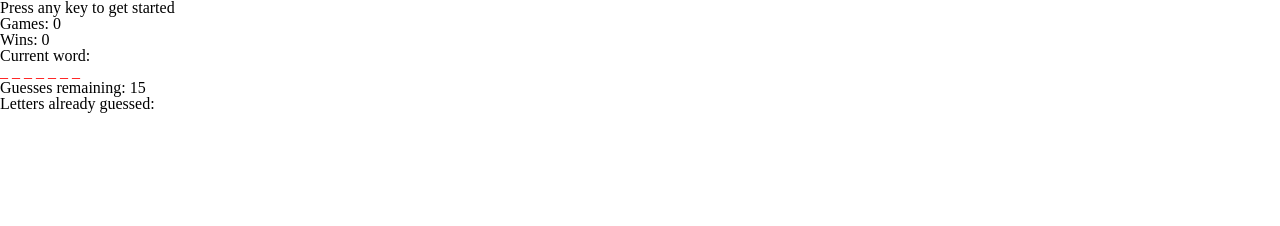
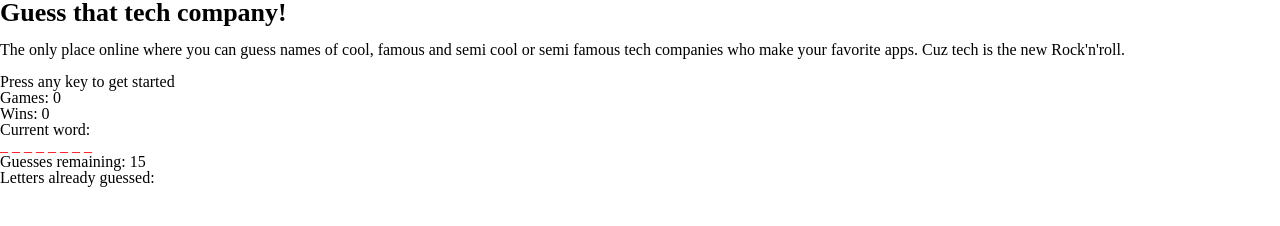
Before and after one commit to talisaar/Hangman-Game, a plain HTML site: page index.html in a window 1280 px wide. Drawn offline with Linux system fonts and the light colour scheme.

Commit message:
created topic of tech companies

```diff
--- a/assets/css/style.css
+++ b/assets/css/style.css
@@ -1,4 +1,8 @@
-p {
+
+
+h1 {
+	font-size: 26px;
+	font-weight: bold;
 }
 
 
--- a/assets/javascript/game.js
+++ b/assets/javascript/game.js
@@ -15,7 +15,7 @@ console.log("newturn");
 
 // <!-- An array of words -->
 
-var wordbank = ['poop', 'scandal', 'miggs', 'encyclopedia'];
+var wordbank = ['uber', 'facebook', 'whatsapp', 'google',  'zenefits',  'pandora', 'twitter', 'pinterest', 'mailchimp', 'whisper', 'doordash', 'slack'];
 var numlettersReplaced = 0;
 var failedAttempts = 0;
 var alreadyTriedandfailed = [];
--- a/index.html
+++ b/index.html
@@ -10,6 +10,11 @@
   </head>
 
   <body>
+
+<h1> Guess that tech company!</h1></br>
+
+<p><h3> The only place online where you can guess names of cool, famous and semi cool or semi famous tech companies who make your favorite apps. Cuz tech is the new Rock'n'roll.</h3></p></br>
+
 
 <p>Press any key to get started</p>
 
```
